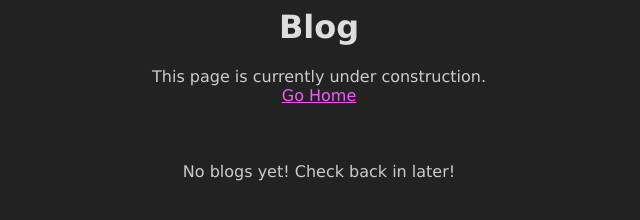
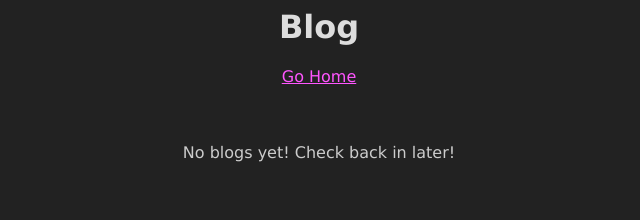
Before and after one commit to akarahdev/akarahdev.github.io, a plain HTML site: page dist/blog/index.html in a window 1280 px wide. Shown: the whole page, without its empty margins (321-961 px from the left). Drawn offline with Linux system fonts and the light colour scheme.

Commit message:
feat: remove some construction tags

```diff
--- a/dist/blog/index.html
+++ b/dist/blog/index.html
@@ -6,7 +6,6 @@
 <body>
 <div class="centered">
     <h1>Blog</h1>
-    This page is currently under construction.<br>
     <a href="../">Go Home</a>
 </div>
 
```
Also changed, not shown: dist/index.html (+0 -3 lines), dist/projects/index.html (+0 -1 lines).
